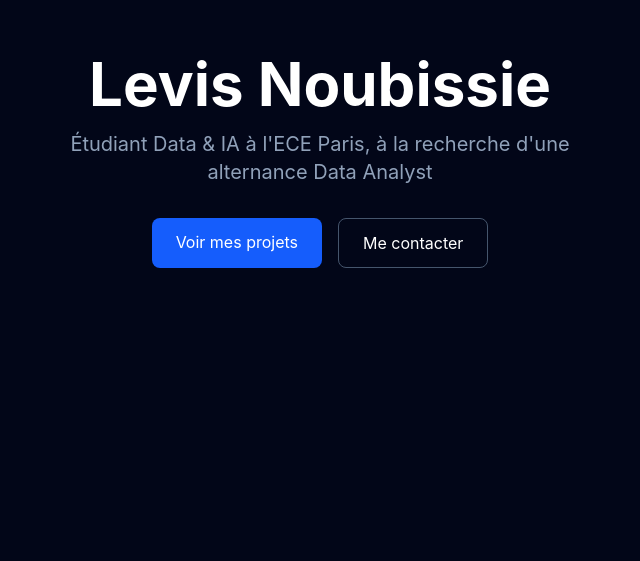
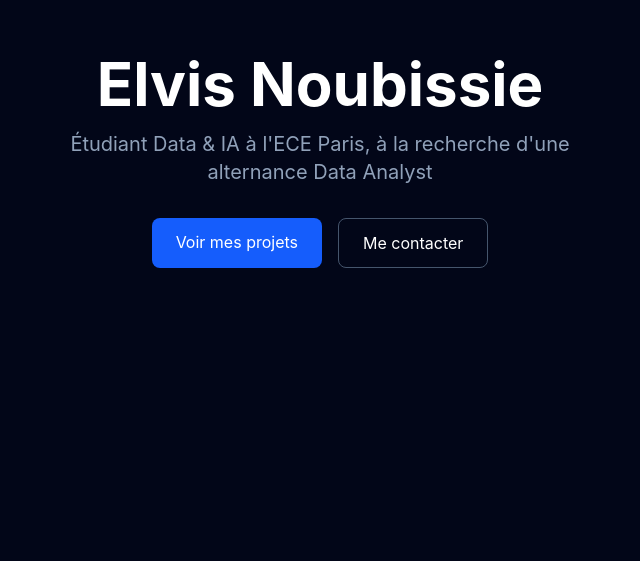
Before and after one commit to tims237/portfolio, a React app: page / in a window 1280 px wide. Shown: the part 239-800 px from the top of the page, without its empty margins (320-960 px from the left). Built offline with nearby package versions, Linux system fonts and the light colour scheme; the HTML template or start-up script is replaced by a standard one.

Commit message:
mise a jour

```diff
--- a/src/components/Hero.tsx
+++ b/src/components/Hero.tsx
@@ -9,7 +9,7 @@ export default function Hero() {
         transition={{ duration: 0.8 }}
         className="text-4xl md:text-6xl font-bold"
       >
-        Levis Noubissie
+        Elvis Noubissie
       </motion.h1>
       <motion.p
         initial={{ opacity: 0 }}
```
